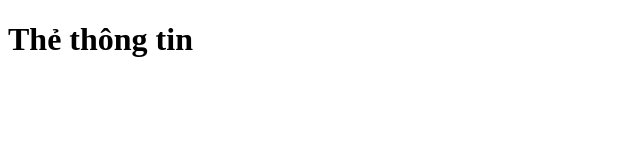
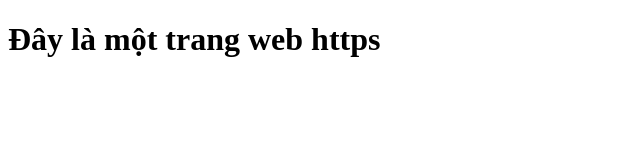
Before and after one commit to hoanghy0112/a, a plain HTML site: page index.html in a window 1280 px wide. Shown: the whole page, without its empty margins (0-640 px from the left). Drawn offline with Linux system fonts and the light colour scheme.

Commit message:
Update and rename the infor.html to index.html

```diff
--- a/the infor.html
+++ b/index.html
@@ -7,6 +7,6 @@
     <title>Thẻ thông tin</title>
 </head>
 <body>
-    <h1>Thẻ thông tin</h1>
+    <h1>Đây là một trang web https</h1>
 </body>
 </html>
```
